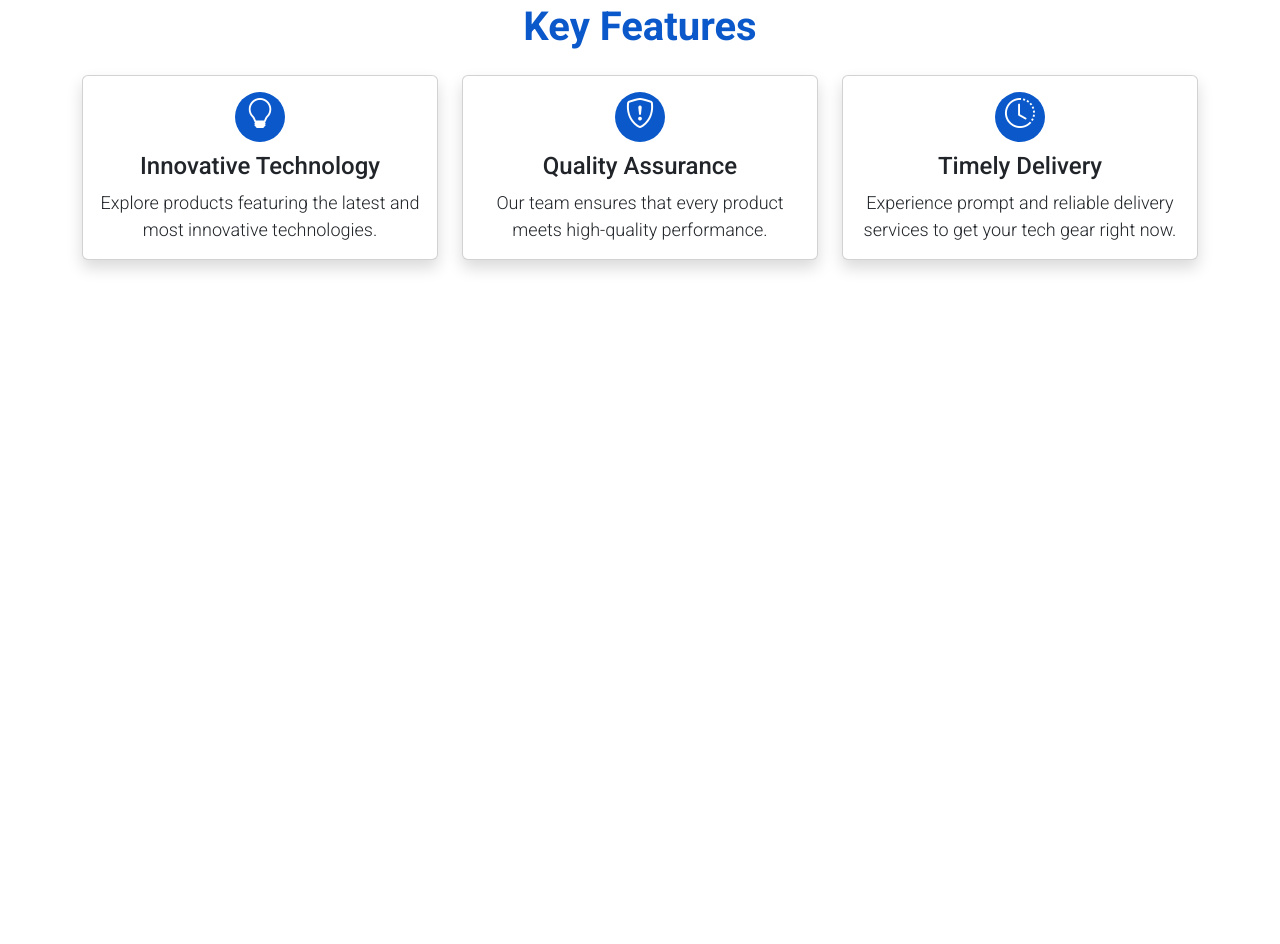
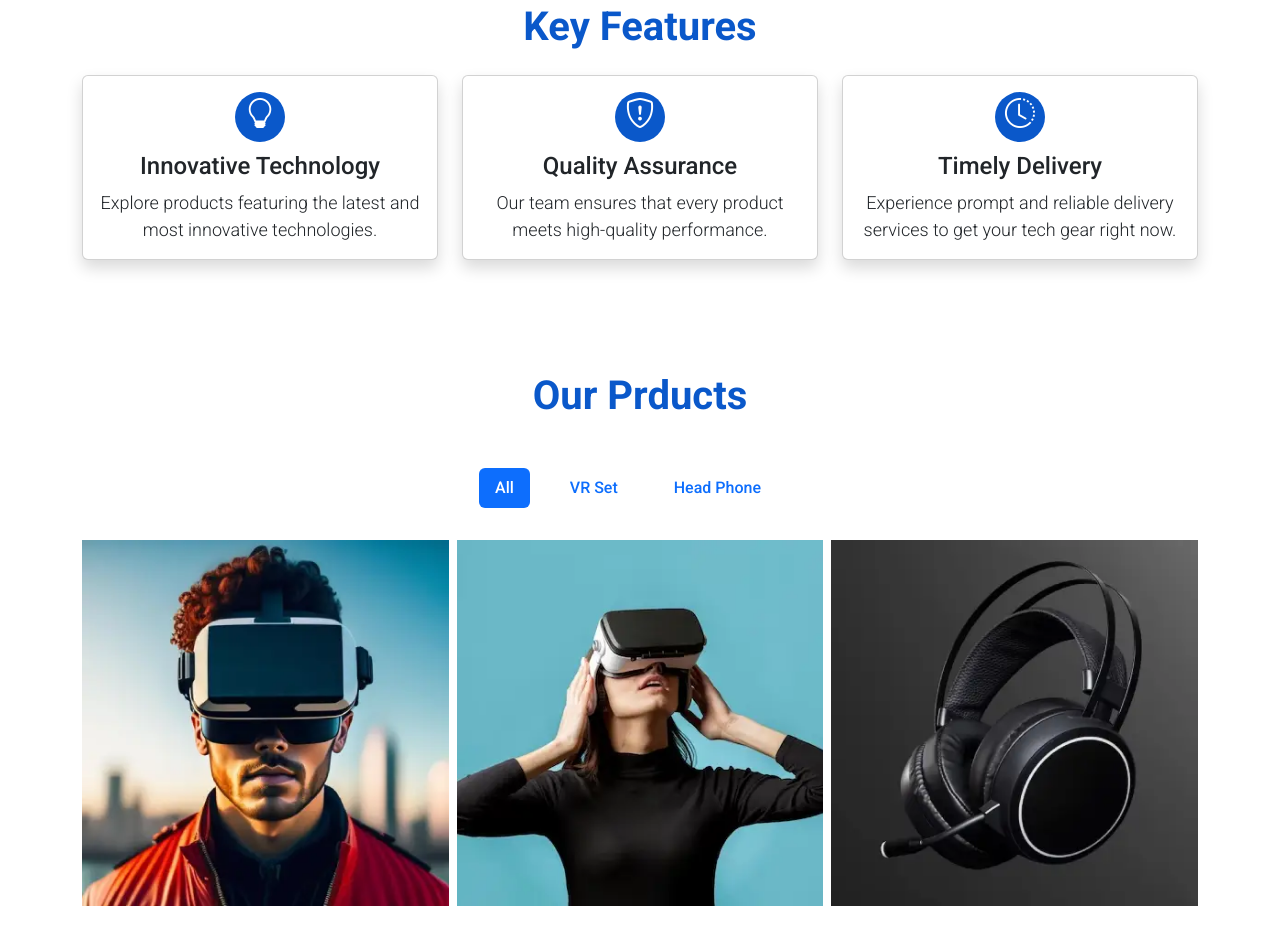
Before and after one commit to fmfahath/bootstrap_techgears, a plain HTML site: page index.html in a window 1280 px wide. Shown: the part 1243-2187 px from the top of the page. Before the commit the page ends 1567 px from the top, so only its background shows below. Drawn offline with nearby package versions, Linux system fonts and the light colour scheme.

Commit message:
product section added

```diff
--- a/index.html
+++ b/index.html
@@ -131,6 +131,69 @@
         </div>
     </section>
 
+    <!-- products section--------------- -->
+    <section class="container my-5">
+        <div class="row pt-5">
+            <h2 class="fs-1 fw-bold text-primary mb-4 text-center">Our Prducts</h2>
+        </div>
+        <div class="row">
+            <div class="col-12 mt-4">
+                <ul class="nav nav-pills mb-3 align-items-center justify-content-center" id="pills-tab" role="tablist">
+                    <li class="nav-item" role="presentation">
+                        <button class="nav-link active me-2 me-md-4" id="pills-home-tab" data-bs-toggle="pill"
+                            data-bs-target="#pills-home" type="button" role="tab" aria-controls="pills-home"
+                            aria-selected="true">All</button>
+                    </li>
+                    <li class="nav-item" role="presentation">
+                        <button class="nav-link me-2 me-md-4" id="pills-profile-tab" data-bs-toggle="pill"
+                            data-bs-target="#pills-profile" type="button" role="tab" aria-controls="pills-profile"
+                            aria-selected="false">VR Set</button>
+                    </li>
+                    <li class="nav-item" role="presentation">
+                        <button class="nav-link me-2 me-md-4" id="pills-contact-tab" data-bs-toggle="pill"
+                            data-bs-target="#pills-contact" type="button" role="tab" aria-controls="pills-contact"
+                            aria-selected="false">Head Phone</button>
+                    </li>
+                </ul>
+                <div class="tab-content" id="pills-tabContent">
+                    <div class="tab-pane fade show active" id="pills-home" role="tabpanel"
+                        aria-labelledby="pills-home-tab" tabindex="0">
+                        <div class="row mt-4 g-2">
+                            <div class="col-12 col-md-4">
+                                <img src="./assets/vr-1.webp" alt="vr-1" class="img-fluid d-block mx-auto">
+                            </div>
+                            <div class="col-12 col-md-4">
+                                <img src="./assets/vr-2.webp" alt="vr-1" class="img-fluid d-block mx-auto">
+                            </div>
+                            <div class="col-12 col-md-4">
+                                <img src="./assets/headphones-1.webp" alt="vr-1" class="img-fluid d-block mx-auto">
+                            </div>
+                        </div>
+                    </div>
+                    <div class="tab-pane fade" id="pills-profile" role="tabpanel" aria-labelledby="pills-profile-tab"
+                        tabindex="0">
+                        <div class="row mt-4 g-2">
+                            <div class="col-12 col-md-4">
+                                <img src="./assets/vr-1.webp" alt="vr-1" class="img-fluid d-block mx-auto">
+                            </div>
+                            <div class="col-12 col-md-4">
+                                <img src="./assets/vr-2.webp" alt="vr-1" class="img-fluid d-block mx-auto">
+                            </div>
+                        </div>
+                    </div>
+                    <div class="tab-pane fade" id="pills-contact" role="tabpanel" aria-labelledby="pills-contact-tab"
+                        tabindex="0">
+                        <div class="row mt-4 g-2">
+                            <div class="col-12 col-md-4">
+                                <img src="./assets/headphones-1.webp" alt="vr-1" class="img-fluid d-block mx-auto">
+                            </div>
+                        </div>
+                    </div>
+
+                </div>
+            </div>
+        </div>
+    </section>
 
 
     <script src="https://cdn.jsdelivr.net/npm/bootstrap@5.3.3/dist/js/bootstrap.bundle.min.js"
```
